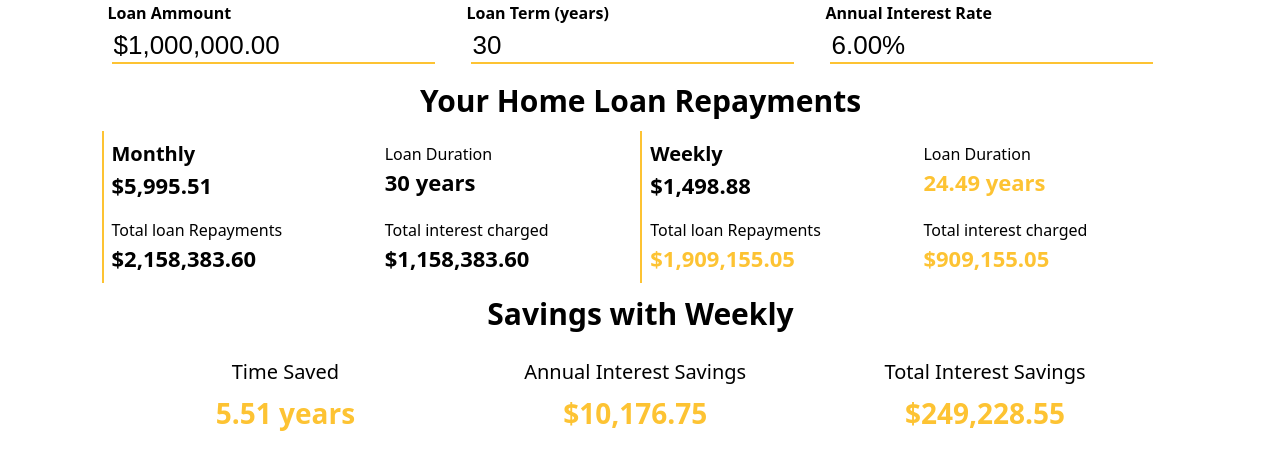
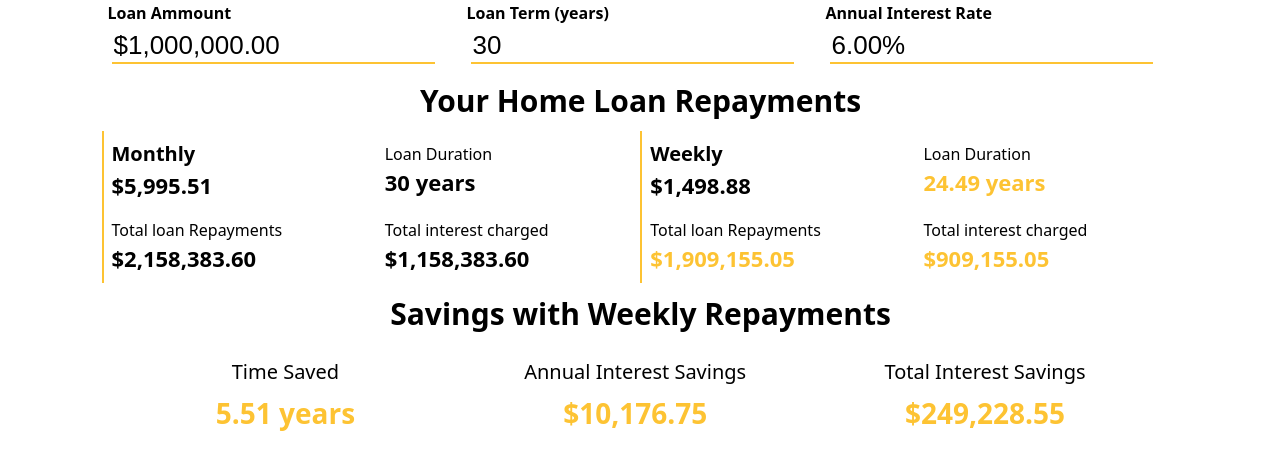
Before and after one commit to spikyMalkallam/pay-calculator, a React (Vite) app: page /#/mortage-calculator in a window 1280 px wide. Shown: the top 470 px of the page. Built offline with nearby package versions, Linux system fonts and the light colour scheme.

Commit message:
Changed wording

```diff
--- a/src/dropdown.tsx
+++ b/src/dropdown.tsx
@@ -463,7 +463,7 @@ export function MortageRepaymentTable({ mortageData, monthlyPayment }: MortagePr
                 </tr>
                 <tr className="mortage-table-header">
                     <td colSpan={4} style={{ textAlign: 'center' }}>
-                        Savings with Weekly
+                        Savings with Weekly Repayments
                     </td>
                 </tr>
                 <tr>
```
